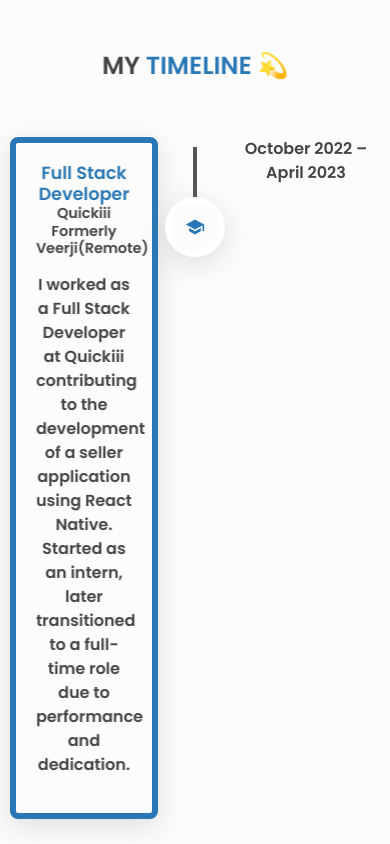
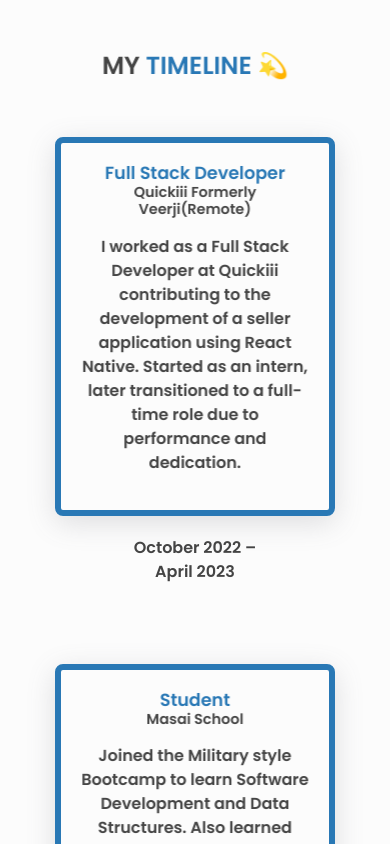
Before and after one commit to yashTomar272/portfolio, a React (Create React App) app: page / in a window 390 px wide. Shown: the part 1720-2564 px from the top of the page. Built offline with nearby package versions, Linux system fonts and the light colour scheme.

Commit message:
timeline responsive

```diff
--- a/src/cssFile/Timeline.css
+++ b/src/cssFile/Timeline.css
@@ -85,3 +85,19 @@
   border-left: 16px solid rgb(33, 150, 243); /* Blue color */
   margin-left: -1px; /* adjust if needed */
 }
+@media (max-width: 800px) {
+  .timeline-container, .timeline-container.reverse {
+    flex-direction: column;
+    align-items: center;
+    justify-content: center;         /* Stack items vertically */
+    /* align-items: flex-start;        Align items to the left */
+    gap: 20px;                      /* Add spacing between items */
+    padding: 0 10px;
+  }
+  .timeline-card{
+    width:80%
+  }
+  .timeline-icon{
+    display: none;
+  }
+}
```
